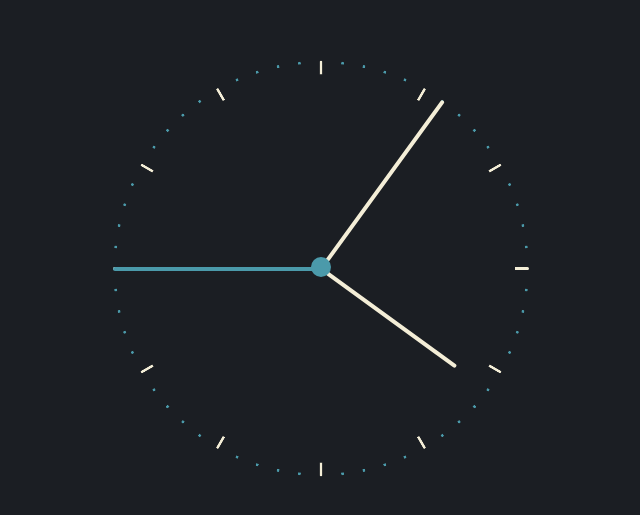
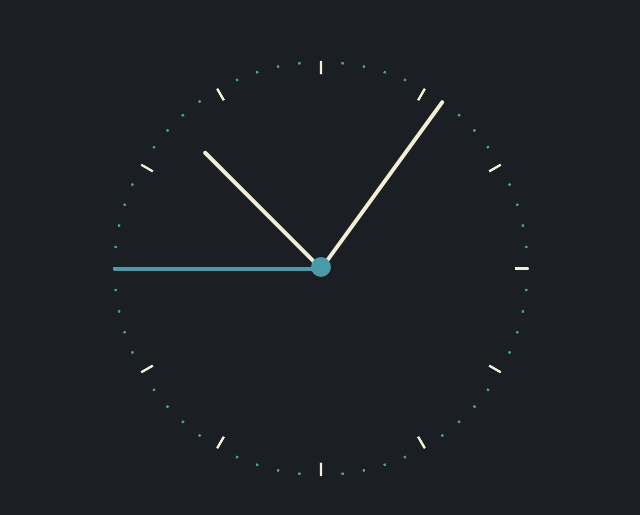
Before and after one commit to hugocxl/sandbox, a plain HTML site: page 02_clock/index.html in a window 1280 px wide. Shown: the part 139-654 px from the top of the page, without its empty margins (327-967 px from the left). Drawn offline with Linux system fonts and the light colour scheme.

Commit message:
JS Clock

```diff
--- a/02_clock/index.js
+++ b/02_clock/index.js
@@ -37,7 +37,7 @@ function setDate () {
 
   const secondsDegree = (seconds / 60) * 360 + 90
   const minutesDegree = (mins / 60) * 360 + 90
-  const hoursDegree = (hours / 60) * 360 + 90
+  const hoursDegree = (hours / 24) * 360 + 90
 
   secondHand.style.transform = `rotate(${secondsDegree}deg)`
   minsHand.style.transform = `rotate(${minutesDegree}deg)`
```
Also changed, not shown: index.html (+1 -0 lines).
